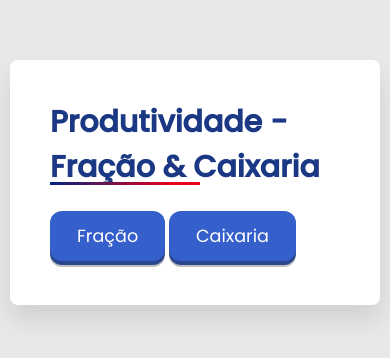
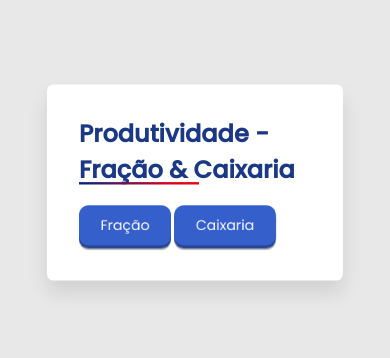
Before and after one commit to ianthomaszx/calculador-produtividade, a plain HTML site: page index.html in a window 390 px wide. Shown: the part 240-598 px from the top of the page. Drawn offline with Linux system fonts and the light colour scheme.

Commit message:
edit scale

```diff
--- a/src/css/style.css
+++ b/src/css/style.css
@@ -31,6 +31,7 @@
     display: flex;
     flex-direction: column;
     gap: 40px;
+    scale: 0.9;
 }
 
 #calculator h2 {
@@ -240,6 +241,7 @@
         display: flex;
         flex-direction: column;
         gap: 25px;
+        scale: 0.8;
     }
 
     #calculator h2 {
```
